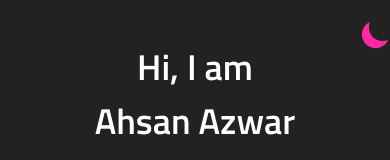
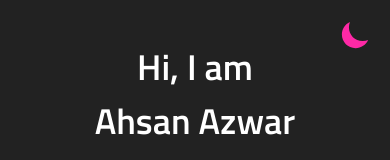
Before and after one commit to ahsanazwar/my-portfolio, a React (Vite) app: page / in a window 390 px wide. Shown: the top 160 px of the page. Built offline with nearby package versions, Linux system fonts and the light colour scheme.

Commit message:
mobile fixes

```diff
--- a/src/components/nav-bar.tsx
+++ b/src/components/nav-bar.tsx
@@ -11,7 +11,7 @@ const Navbar = () => {
         setTheme(!theme);
       }
     return (
-        <div className="flex items-center w-full flex-col fixed left-0 top-0 py-5">
+        <div className="flex items-center w-full flex-col fixed left-0 top-0 py-5 px-5 sm:px-0">
             <div className="container flex justify-end ">
                 <button className="justify-self-end" onClick = {handleTheme}>{theme?<IoMoonSharp size="30" color='#FF29A6'/>:<MdSunny size="30" color='#007cd7'/>}</button>
             </div>
--- a/src/components/project-card.tsx
+++ b/src/components/project-card.tsx
@@ -9,7 +9,7 @@ const ProjectCard = ({title,image,description,url}:Props) => {
     return (
         <>
             <div className="w-full sm:w-[30%] mb-12 last:mb-0">
-                <a href={url} target="_blank" className="bg-[#353333] sm:bg-transparent block hover:bg-[#ccc]  dark:hover:bg-[#353333]">
+                <a href={url} target="_blank" className="bg-[#ccc] dark:bg-[#353333] sm:bg-transparent block hover:bg-[#ccc]  dark:hover:bg-[#353333]">
                     <div>
                         <img src={image}/>
                     </div>
```
